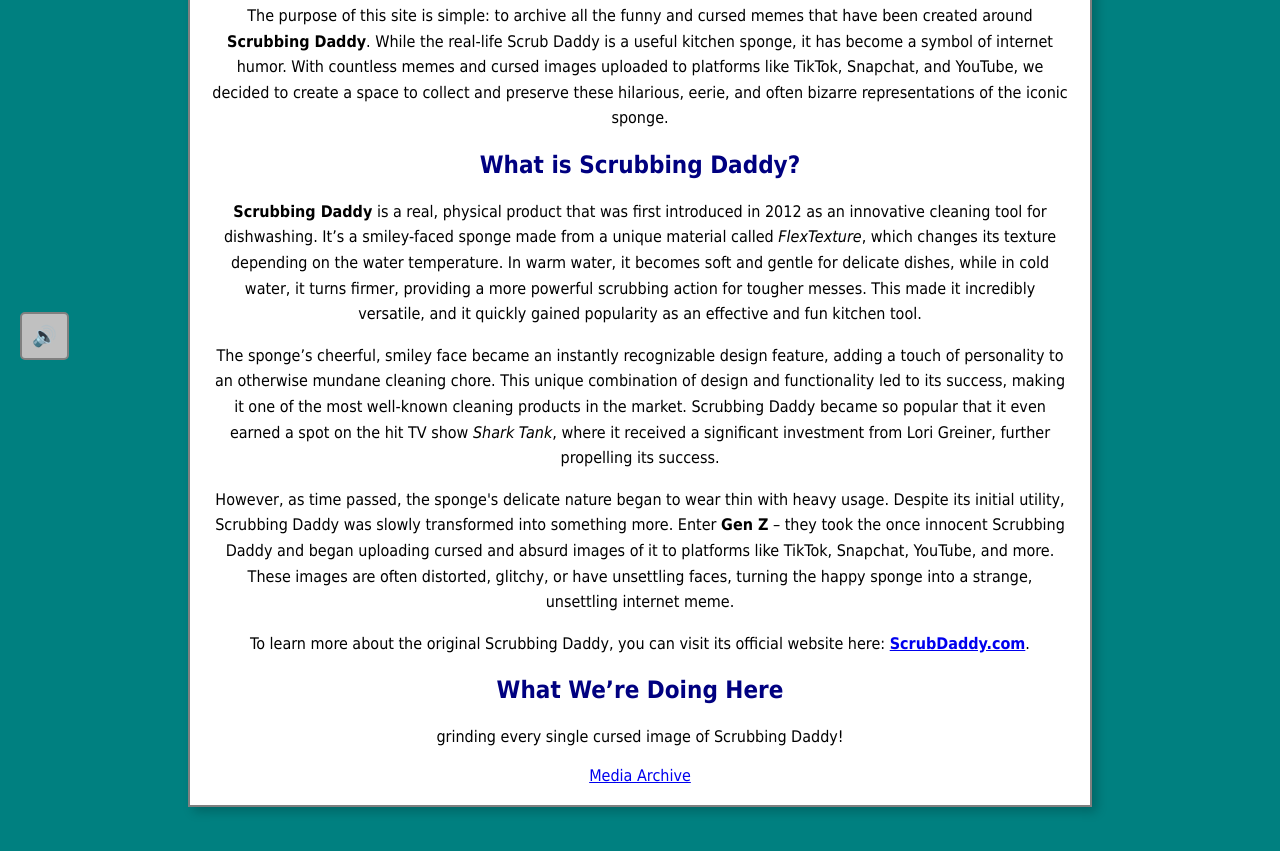
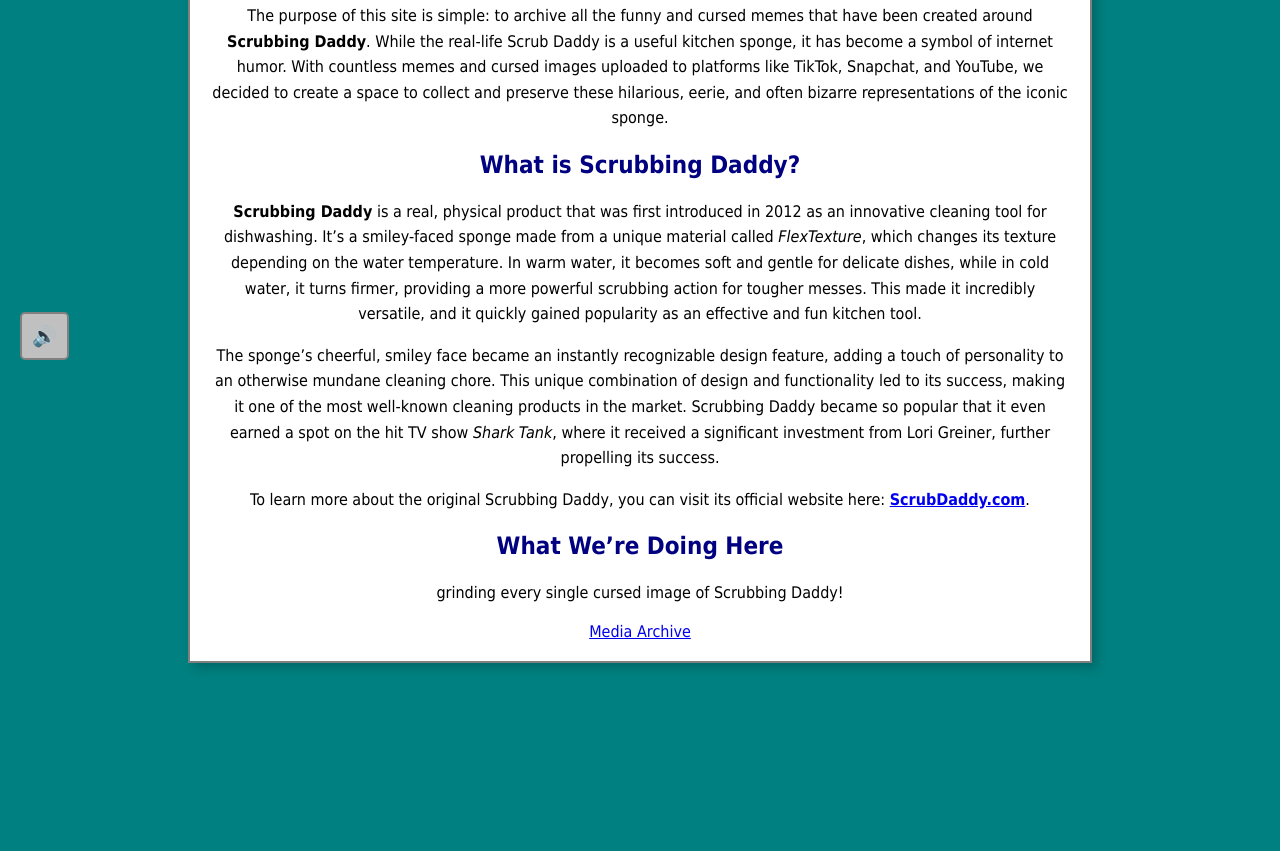
Before and after one commit to QuantumMapleQC/CursedScrubDaddyGang, a plain HTML site: page index.html in a window 1280 px wide. Shown: the part 420-1271 px from the top of the page. After the commit the page ends 1133 px from the top, so only its background shows below. Drawn offline with Linux system fonts and the light colour scheme.

Commit message:
Update index.html

```diff
--- a/index.html
+++ b/index.html
@@ -130,8 +130,6 @@
             <p><b>Scrubbing Daddy</b> is a real, physical product that was first introduced in 2012 as an innovative cleaning tool for dishwashing. It’s a smiley-faced sponge made from a unique material called <i>FlexTexture</i>, which changes its texture depending on the water temperature. In warm water, it becomes soft and gentle for delicate dishes, while in cold water, it turns firmer, providing a more powerful scrubbing action for tougher messes. This made it incredibly versatile, and it quickly gained popularity as an effective and fun kitchen tool.</p>
 
             <p>The sponge’s cheerful, smiley face became an instantly recognizable design feature, adding a touch of personality to an otherwise mundane cleaning chore. This unique combination of design and functionality led to its success, making it one of the most well-known cleaning products in the market. Scrubbing Daddy became so popular that it even earned a spot on the hit TV show <i>Shark Tank</i>, where it received a significant investment from Lori Greiner, further propelling its success.</p>
-
-            <p>However, as time passed, the sponge's delicate nature began to wear thin with heavy usage. Despite its initial utility, Scrubbing Daddy was slowly transformed into something more. Enter <strong>Gen Z</strong> – they took the once innocent Scrubbing Daddy and began uploading cursed and absurd images of it to platforms like TikTok, Snapchat, YouTube, and more. These images are often distorted, glitchy, or have unsettling faces, turning the happy sponge into a strange, unsettling internet meme.</p>
             <p>To learn more about the original Scrubbing Daddy, you can visit its official website here: <b><a href="https://scrubdaddy.com/" target="_blank">ScrubDaddy.com</a></b>.</p>
 
             <h2>What We’re Doing Here</h2>
```
